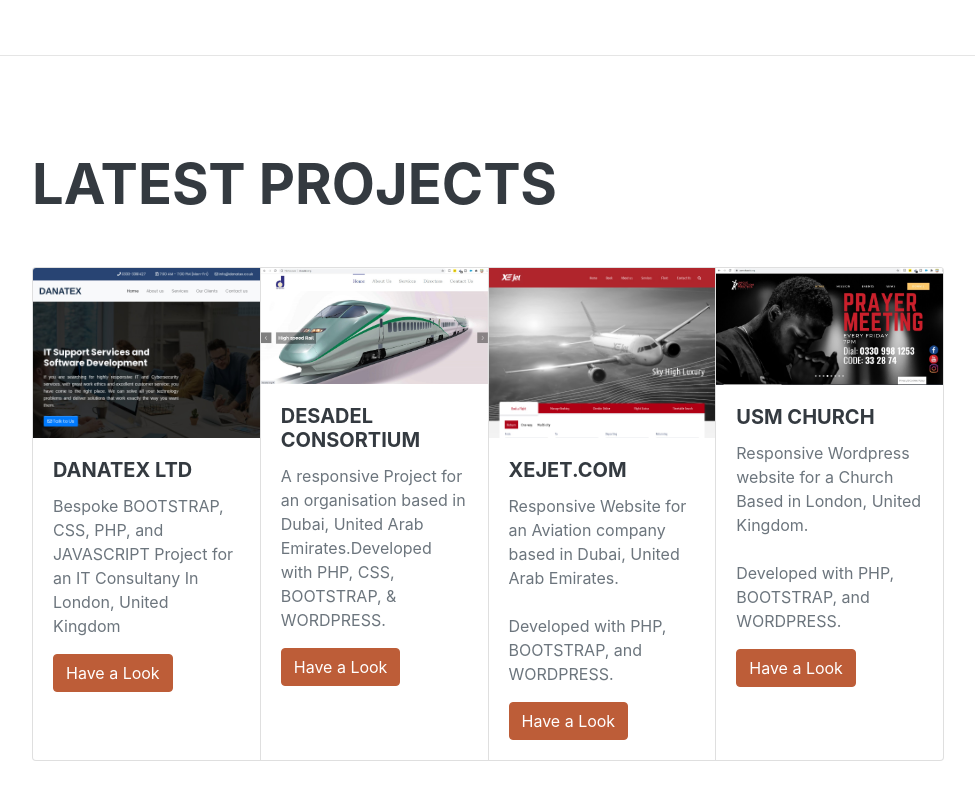
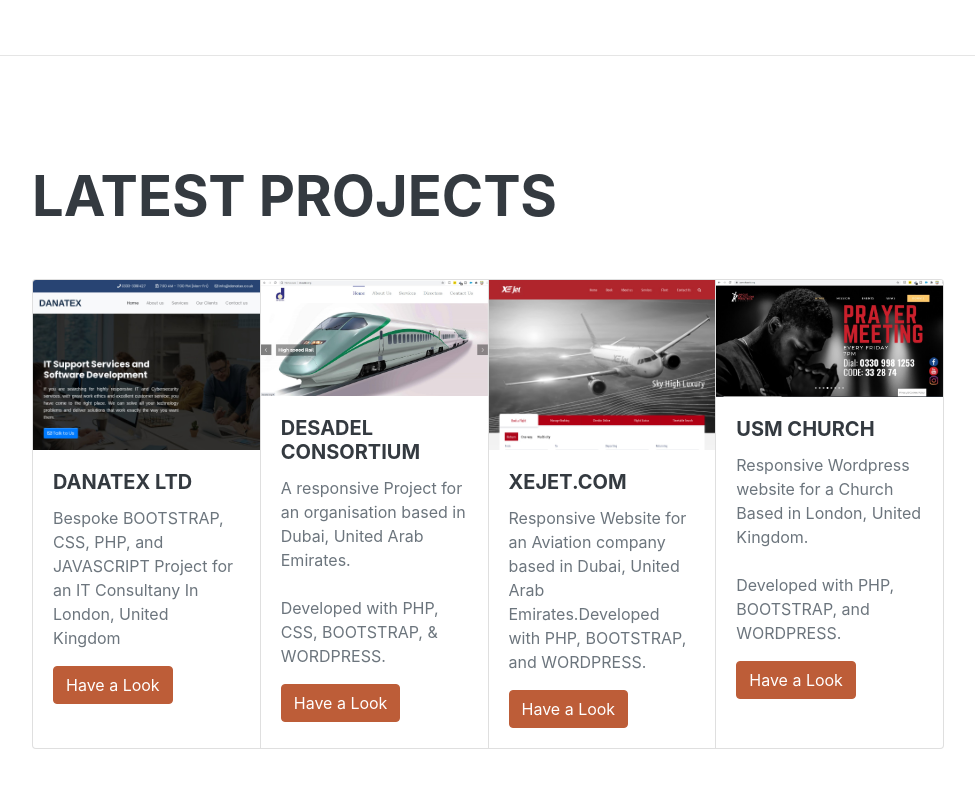
Before and after one commit to devchinedu/devchinedu, a plain HTML site: page index.html in a window 1280 px wide. Shown: the part 3949-4749 px from the top of the page, without its empty margins (288-1263 px from the left). Drawn offline with nearby package versions, Linux system fonts and the light colour scheme; a web font is replaced by a local one.

Commit message:
Update index.html

```diff
--- a/index.html
+++ b/index.html
@@ -263,7 +263,7 @@
     <img src="assets/img/Desadel.jpg" class="card-img-top" alt="https://de-sadel.com">
     <div class="card-body">
       <h5 class="card-title">Desadel Consortium</h5>
-      <p class="card-text">A responsive Project for an organisation based in Dubai, United Arab Emirates.Developed with PHP, CSS, BOOTSTRAP, & WORDPRESS.</p>
+      <p class="card-text">A responsive Project for an organisation based in Dubai, United Arab Emirates.<br> <br> Developed with PHP, CSS, BOOTSTRAP, & WORDPRESS.</p>
       <a href="https://de-sadel.com" class="btn btn-primary">Have a Look</a>
     </div>
   </div>
@@ -272,7 +272,7 @@
     <img src="assets/img/xejet.jpg" class="card-img-top" alt="https://xejet.com">
     <div class="card-body">
       <h5 class="card-title">Xejet.com</h5>
-      <p class="card-text">Responsive Website for an Aviation company based in Dubai, United Arab Emirates.<br> <br> Developed with PHP, BOOTSTRAP, and WORDPRESS.</p>
+      <p class="card-text">Responsive Website for an Aviation company based in Dubai, United Arab Emirates.Developed with PHP, BOOTSTRAP, and WORDPRESS.</p>
       <a href="https://xejet.com" class="btn btn-primary">Have a Look</a>
     </div>
   </div>
```
